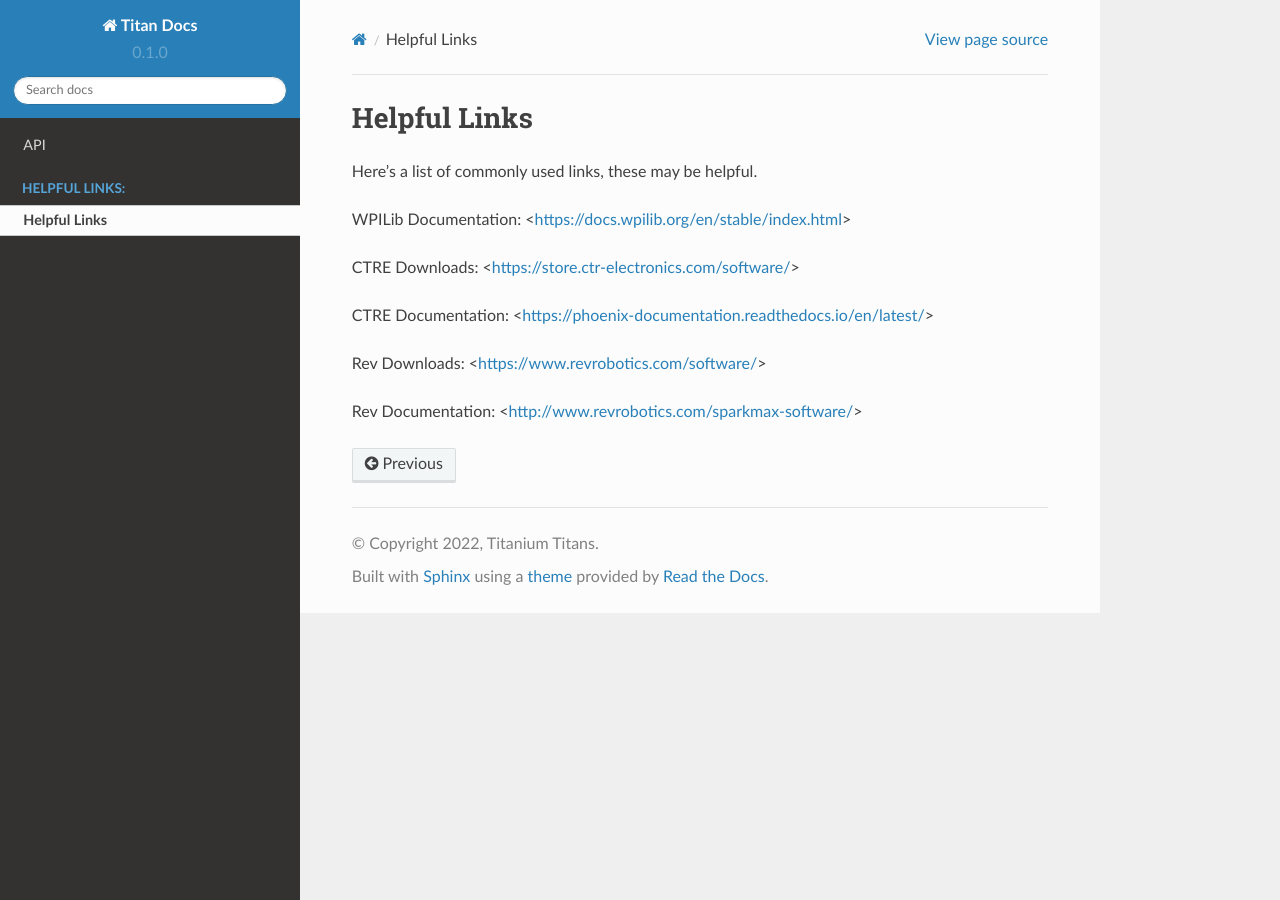
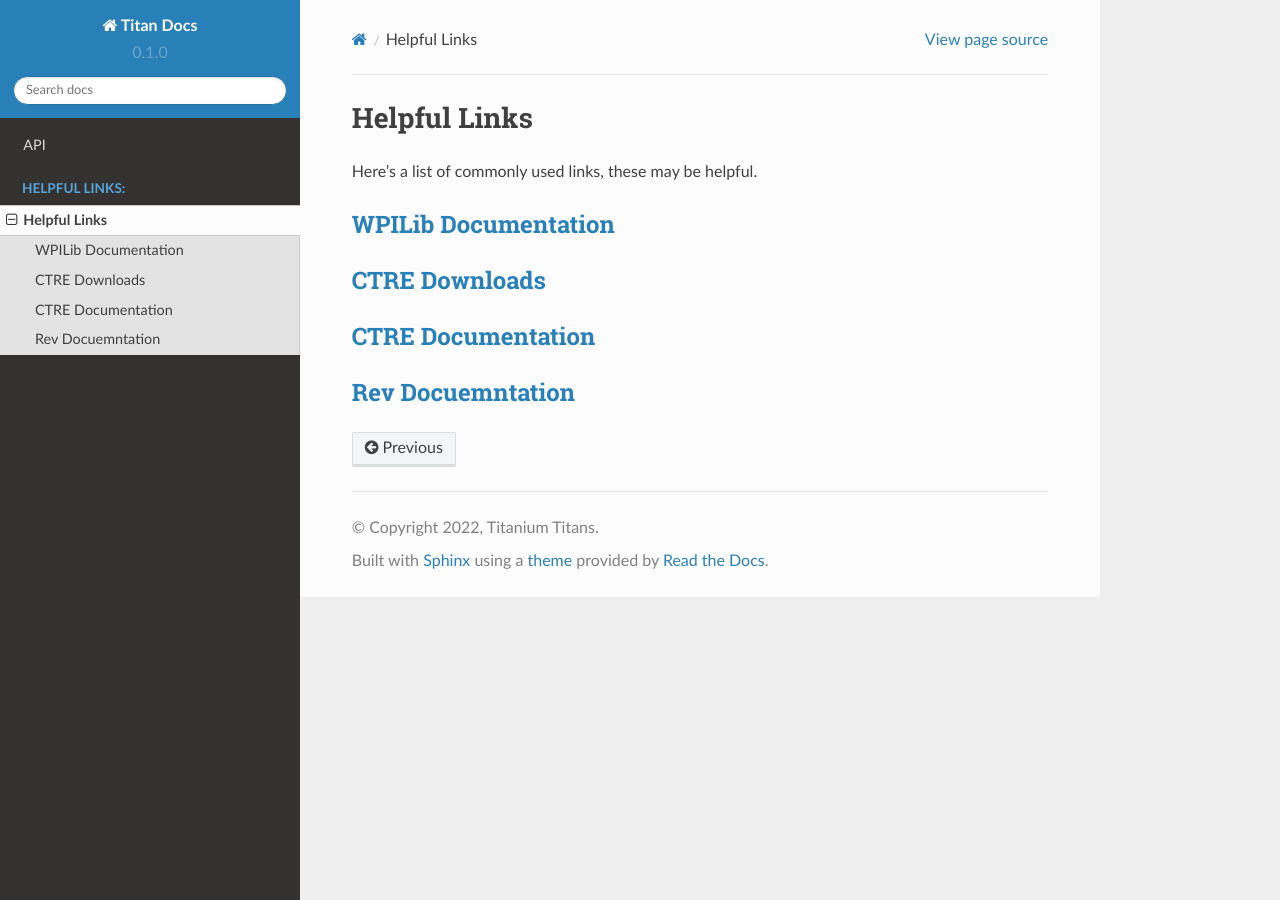
Before and after one commit to TitaniumTitans/Docs, a Sphinx documentation site: the page built from docs/source/helpful-links/helpful-links.rst, in a window 1280 px wide. Built offline with Sphinx 7.4.7 and the Read the Docs theme 2.0.0, drawn with Linux system fonts in a browser that asks for light colours; pages that are not in the unit, such as notebooks, are missing from menus.

Commit message:
Updated Formatting

```diff
--- a/docs/source/helpful-links/helpful-links.rst
+++ b/docs/source/helpful-links/helpful-links.rst
@@ -1,14 +1,21 @@
 Helpful Links
 =====================
 
+.. _WPILib Documentation: https://docs.wpilib.org/en/stable/index.html
+.. _CTRE Downloads: https://store.ctr-electronics.com/software/
+.. _ CTRE Documentation: https://store.ctr-electronics.com/software/
+.. _Rev Documentaion: http://www.revrobotics.com/sparkmax-software/
+
 Here's a list of commonly used links, these may be helpful.
 
-WPILib Documentation: <https://docs.wpilib.org/en/stable/index.html>
+`WPILib Documentation`_
+-----------------------
 
-CTRE Downloads: <https://store.ctr-electronics.com/software/>
+`CTRE Downloads`_
+-----------------
 
-CTRE Documentation: <https://phoenix-documentation.readthedocs.io/en/latest/>
+`CTRE Documentation`_
+---------------------
 
-Rev Downloads: <https://www.revrobotics.com/software/>
-
-Rev Documentation: <http://www.revrobotics.com/sparkmax-software/>
+`Rev Docuemntation`_
+--------------------
--- a/docs/source/index.rst
+++ b/docs/source/index.rst
@@ -15,7 +15,7 @@
 --------
 
 .. toctree::
-   programming formating
+   programming_formating
    api
 
 .. toctree::
```
